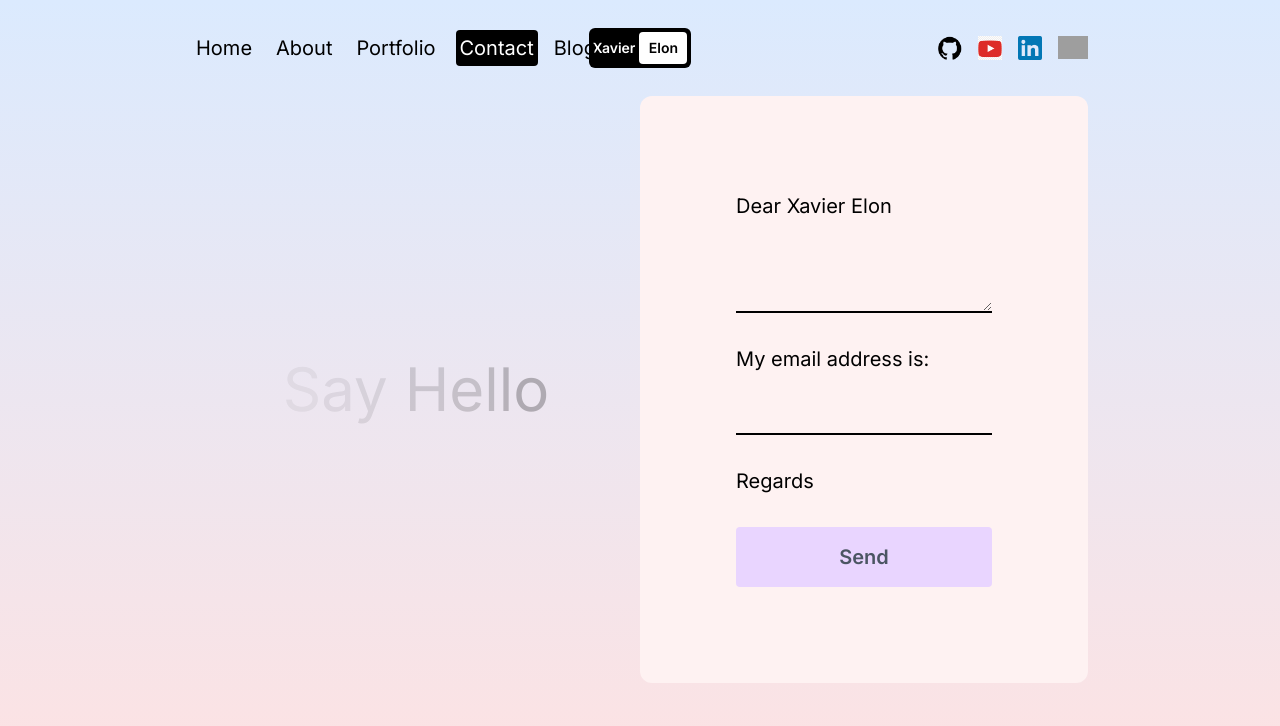
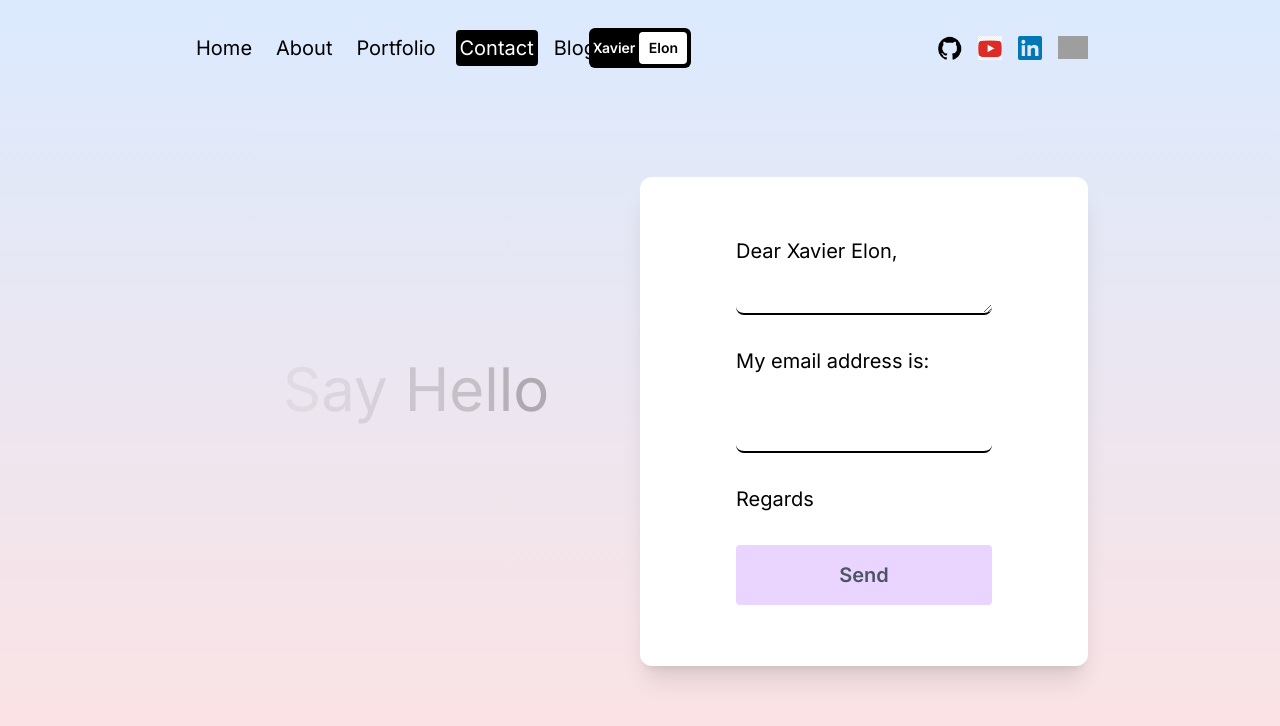
Before and after one commit to XavierElon/xavierelon-portfolio, a Next.js app: page /contact in a window 1280 px wide. Shown: the top 726 px of the page. Built offline with nearby package versions, Linux system fonts and the light colour scheme; grey boxes are pictures that could not be loaded.

Commit message:
update styling on contact page

```diff
--- a/src/app/contact/page.jsx
+++ b/src/app/contact/page.jsx
@@ -44,7 +44,7 @@ const ContactPage = () => {
       animate={{ y: '0%' }}
       transition={{ duration: 1 }}
     >
-      <div className="h-5/6 flex flex-col justify-center lg:flex-row px-4 sm:px-8 md:px-12 lg:px-20 xl:px-48">
+      <div className="h-5/6 flex flex-col justify-center items-center lg:flex-row px-4 sm:px-8 md:px-12 lg:px-20 xl:px-48">
         {/* TEXT CONTAINER */}
         <div className="h-1/2 lg:h-full lg:w-1/2 flex items-center justify-center text-6xl">
           <div>
@@ -68,19 +68,19 @@ const ContactPage = () => {
         <form
           onSubmit={sendEmail}
           ref={form}
-          className="h-1/2 lg:h-full lg:w-1/2 bg-red-50 rounded-xl text-xl flex flex-col gap-8 justfiy-center p-24 mb-24"
+          className="h-2/3 lg:h-5/6 lg:w-1/2 bg-white rounded-xl text-xl flex flex-col gap-8 justify-center p-24 mb-24 shadow-xl mt-40"
         >
-          <span>Dear Xavier Elon</span>
+          <span>Dear Xavier Elon,</span>
           <textarea
             rows={6}
             name="user_message"
-            className="bg-transparent border-b-2 border-b-black outline-none"
+            className="bg-transparent border-b-2 border-b-black outline-none bg-fuchsia-200 py-2 rounded-lg"
           />
           <span>My email address is: </span>
           <input
             name="user_email"
             type="text"
-            className="bg-transparent border-b-2 border-b-black outline-none"
+            className="bg-transparent border-b-2 border-b-black outline-none bg-fuchsia-200 py-2 rounded-lg"
           />
           <span>Regards</span>
           <button className="bg-purple-200 rounded font-semibold text-gray-600 p-4">
```
